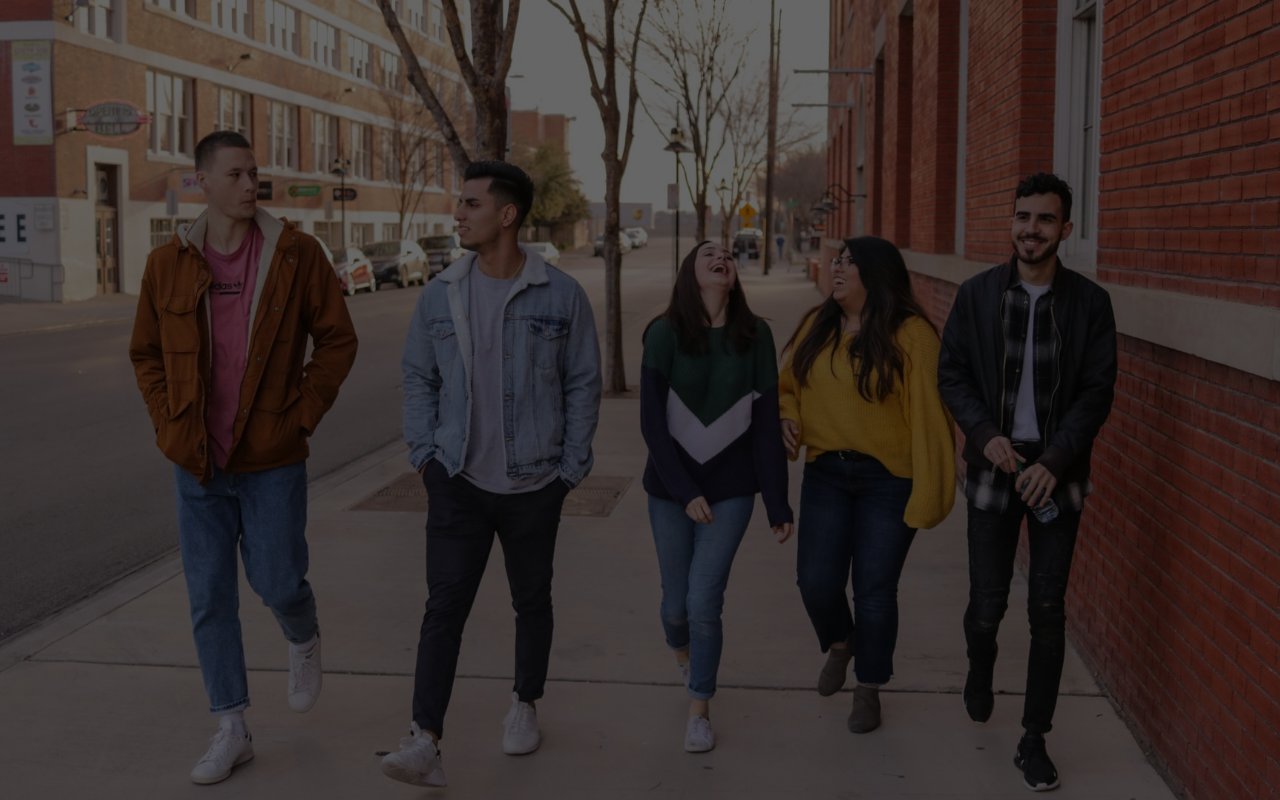
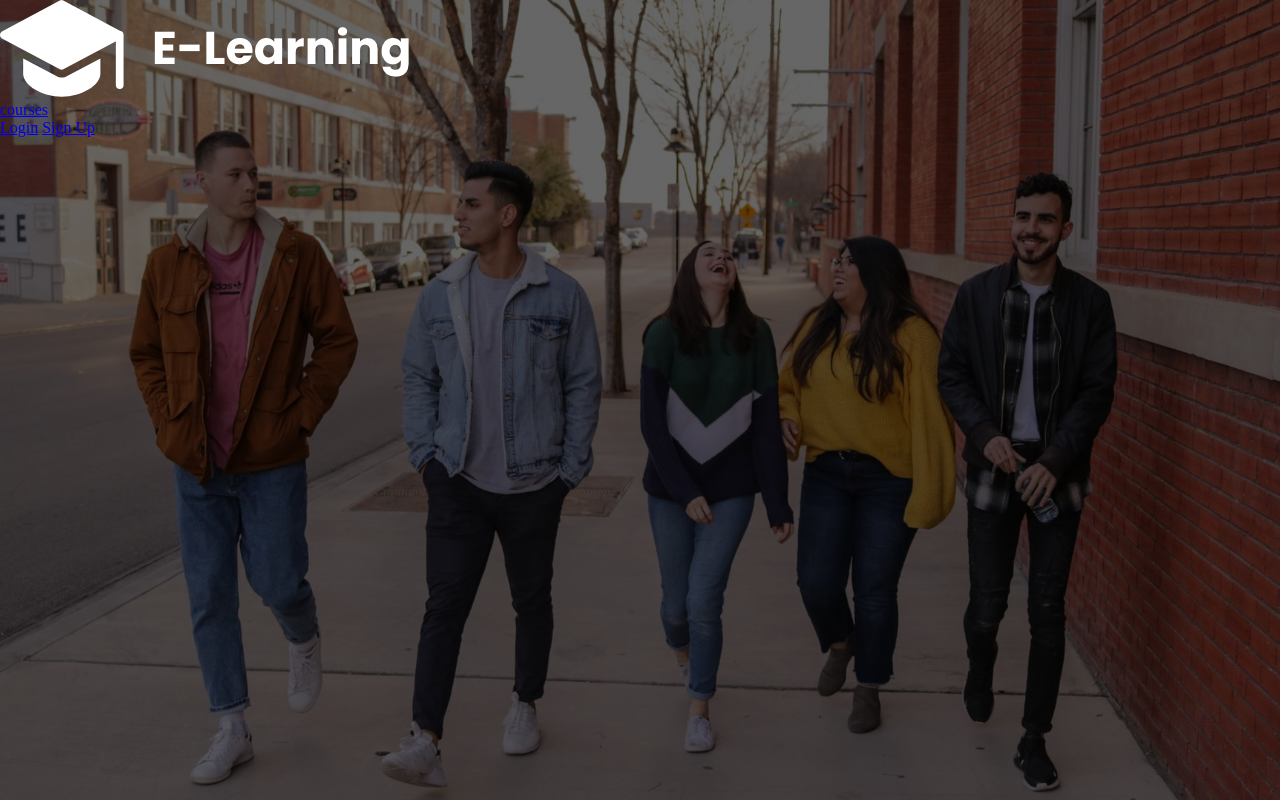
Before and after one commit to jhonabanguera/Elearning, a plain HTML site: page index.html in a window 1280 px wide. Drawn offline with Linux system fonts and the light colour scheme.

Commit message:
Adding logo and links

```diff
--- a/index.html
+++ b/index.html
@@ -9,7 +9,19 @@
 </head>
 <body>
     <div class="container">
+        <nav>
+            <div class="nav-logo">
+                <img src="images/logo.png">
+            </div>
 
+            <div class="nav-links">
+                <a href="#">courses</a>
+                <div>
+                    <a href="#">Login</a>
+                    <a href="#">Sign Up</a>
+                </div>
+            </div>
+        </nav>
     </div>
 
 </body>
```
